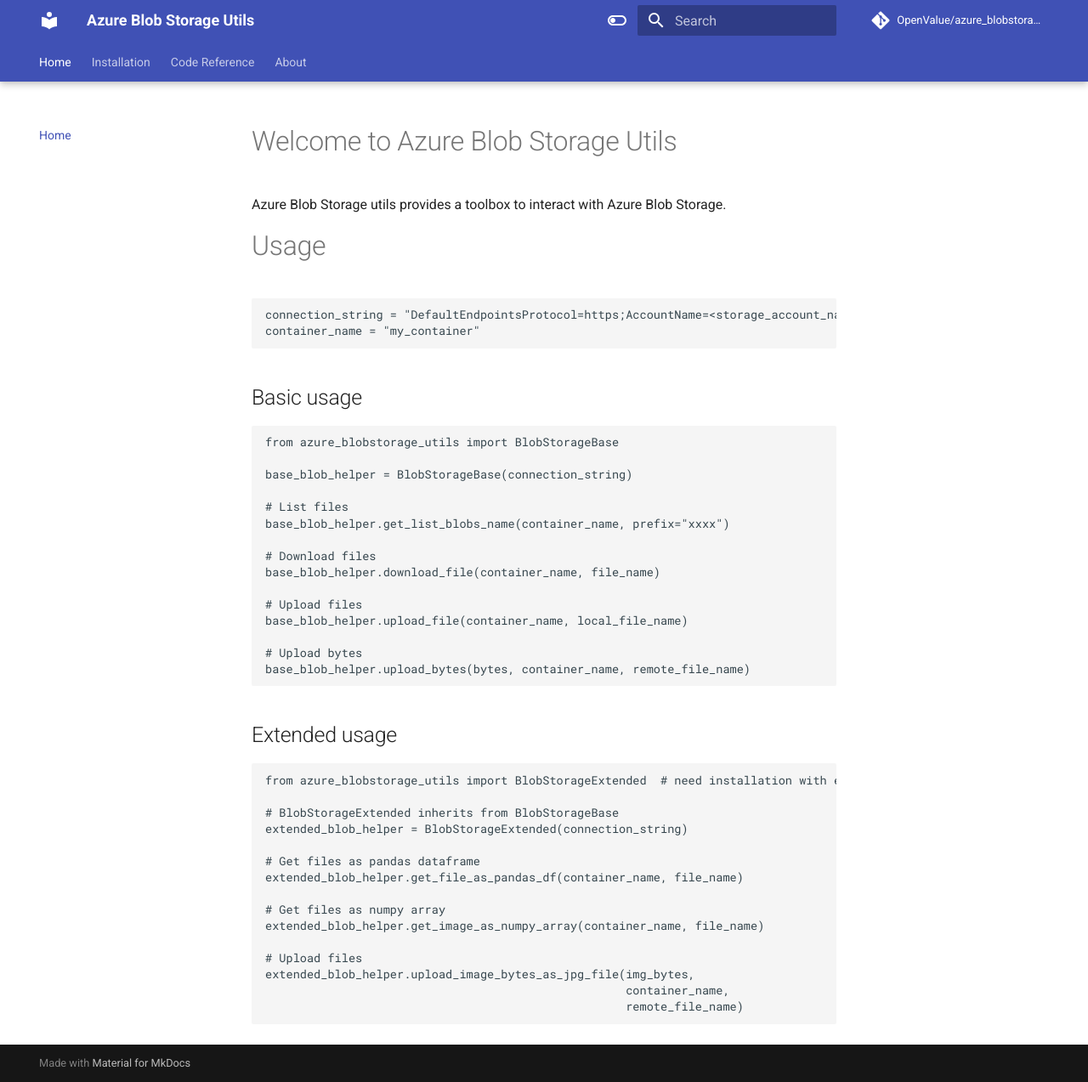
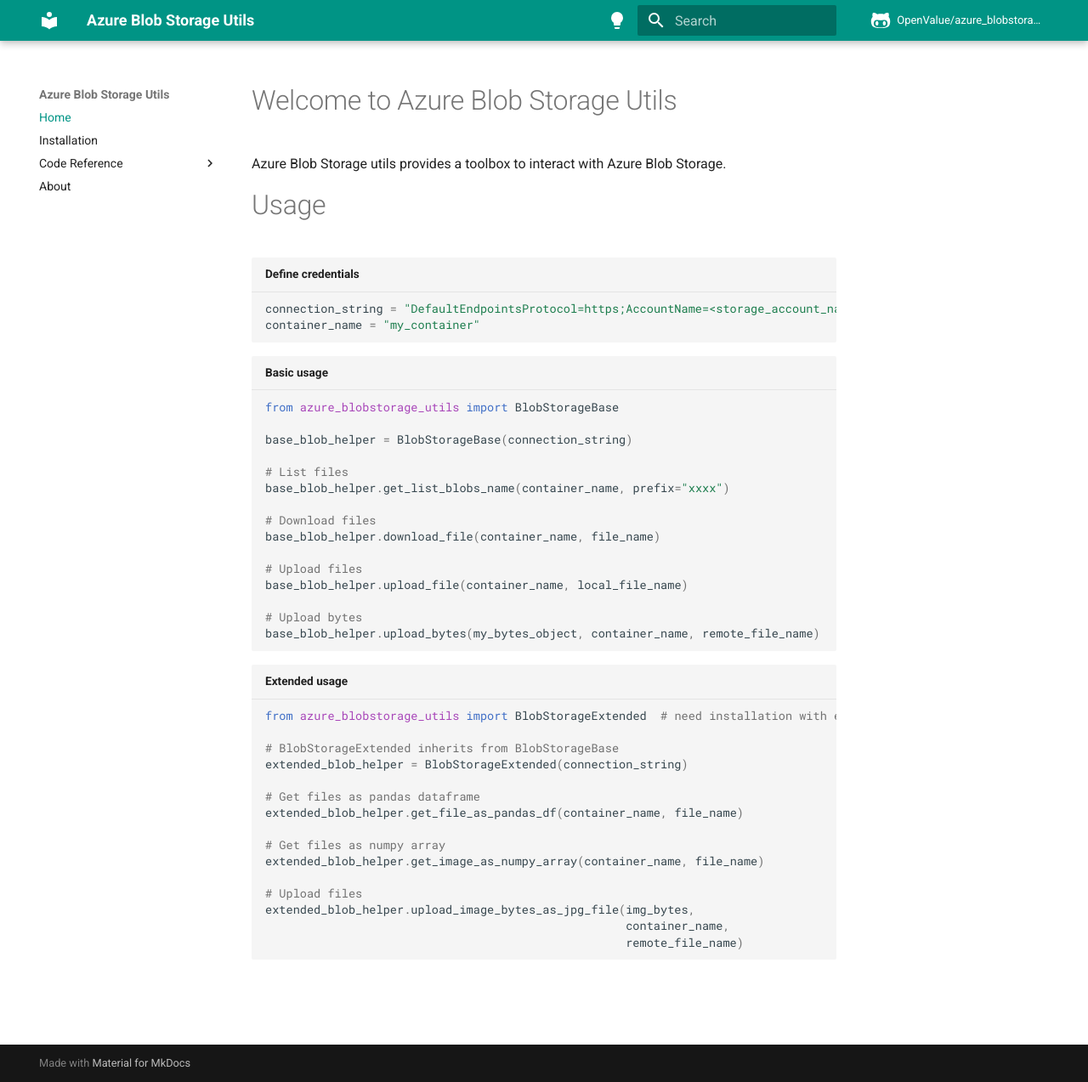
Before and after one commit to OpenValue/azure_blobstorage_utils, an MkDocs documentation site: the page built from docs/index.md, in a window 1280 px wide and 1273 px high. Shown: the whole window at 85% size. Built offline with MkDocs 1.6.1 and Material for MkDocs 9.7.7, drawn with Linux system fonts in a browser that asks for light colours; comment, search, counter and statistics services are not loaded.

Commit message:
Clean docs

````diff
--- a/docs/index.md
+++ b/docs/index.md
@@ -4,15 +4,13 @@ Azure Blob Storage utils provides a toolbox to interact with Azure Blob Storage.
 
 # Usage
 
-```python
+```py title="Define credentials"
 connection_string = "DefaultEndpointsProtocol=https;AccountName=<storage_account_name>;AccountKey=<storage_account_key>;EndpointSuffix=core.windows.net"
 container_name = "my_container"
 ```
 
-Basic usage
------------
 
-```python
+```py title="Basic usage"
 from azure_blobstorage_utils import BlobStorageBase
 
 base_blob_helper = BlobStorageBase(connection_string)
@@ -27,14 +25,10 @@ base_blob_helper.download_file(container_name, file_name)
 base_blob_helper.upload_file(container_name, local_file_name)
 
 # Upload bytes
-base_blob_helper.upload_bytes(bytes, container_name, remote_file_name)
+base_blob_helper.upload_bytes(my_bytes_object, container_name, remote_file_name)
 ```
 
-
-Extended usage
------------
-
-```python
+```py title="Extended usage"
 from azure_blobstorage_utils import BlobStorageExtended  # need installation with extras !
 
 # BlobStorageExtended inherits from BlobStorageBase
--- a/mkdocs.yml
+++ b/mkdocs.yml
@@ -11,27 +11,46 @@ nav:
     - About: about.md
 theme:
     name: material
+    icon:
+      repo: fontawesome/brands/github-alt
     features:
-      - navigation.tabs
-      - navigation.tabs.sticky
+      - search.suggest
       - search.highlight
     palette:
       - scheme: default
+        primary: teal
+        accent: amber
         toggle:
-          icon: material/toggle-switch-off-outline
+          icon: material/lightbulb
+          name: Switch to light mode
+      - scheme: slate
+        primary: teal
+        accent: amber
+        toggle:
+          icon: material/lightbulb-outline
           name: Switch to dark mode
-      - scheme: slate
-        toggle:
-          icon: material/toggle-switch
-          name: Switch to light mode
+
+markdown_extensions:
+  - pymdownx.highlight:
+      anchor_linenums: true
+  - pymdownx.inlinehilite
+  - pymdownx.snippets
+  - pymdownx.superfences
 
 plugins:
   - search
   - mkdocstrings:
+      default_handler: python
       handlers:
         python:
-          selection:
-            filters: [ "!^_" ]
+          #setup_commands:
+          #  - import sys
+          #  - sys.path.append("src")
           rendering:
             show_source: false
-            merge_init_into_class: True
+            merge_init_into_class: true
+            separate_signature: true
+            docstring_options:
+              ignore_init_summary: yes
+          watch:
+            - src/azure_blobstorage_utils
--- a/setup.py
+++ b/setup.py
@@ -5,7 +5,7 @@ with open("README.md", "r") as fh:
 
 setuptools.setup(
     name="azure_blobstorage_utils",
-    version="0.1.0",
+    version="0.1.1",
     author="François Valadier",
     author_email="francois.valadier@gmail.com",
     description="Azure Blob Storage utils",
````
Also changed, not shown: README.md (+4 -46 lines), 1 other file.
